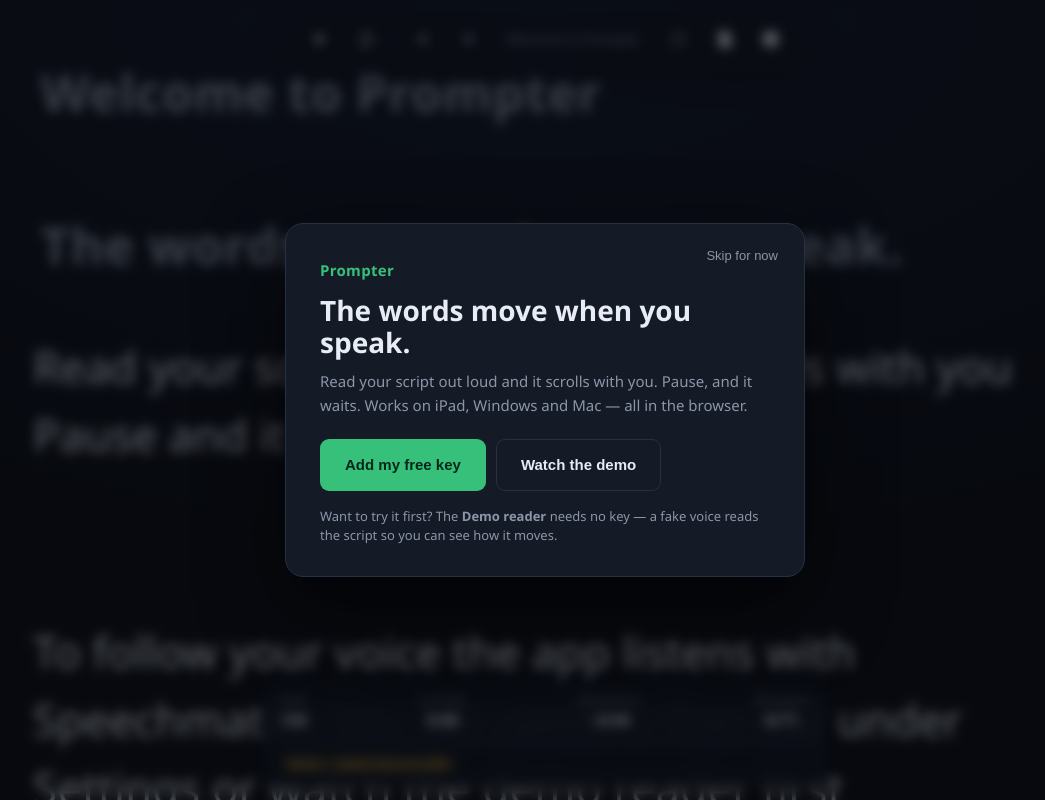
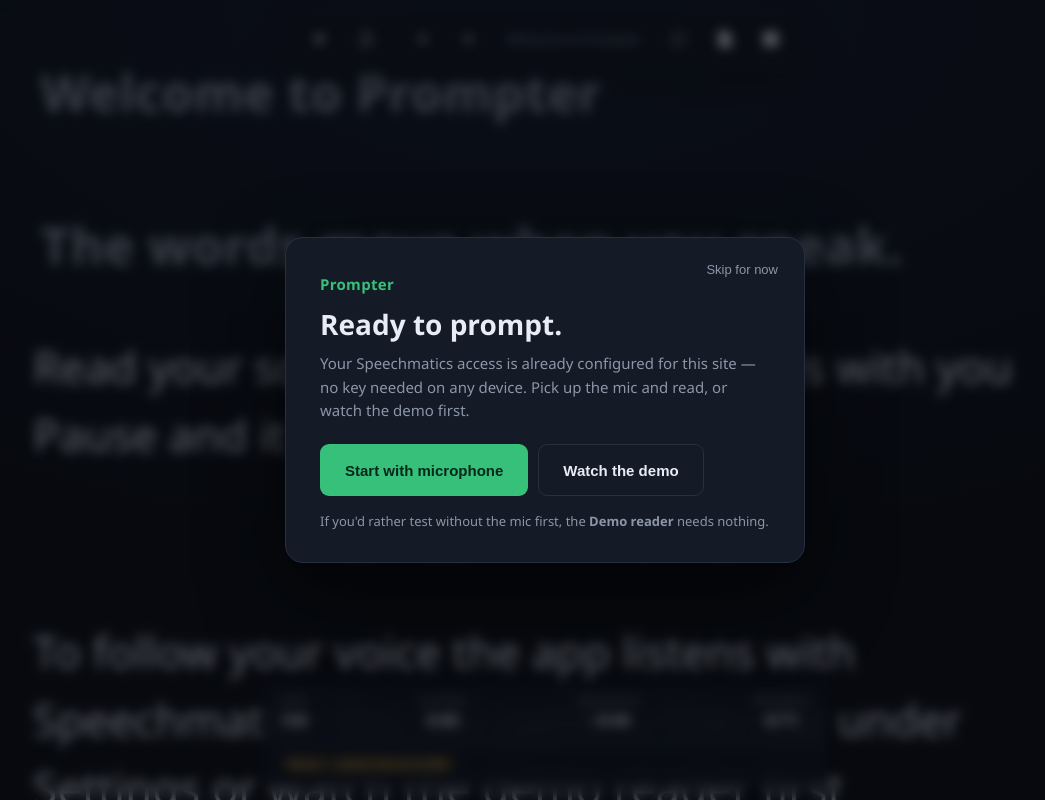
Before and after one commit to kiwispin/prompter, a React (Vite) app: page / in a window 1280 px wide. Shown: the whole page, without its empty margins (95-1140 px from the left). Built offline with nearby package versions, Linux system fonts and the light colour scheme.

Commit message:
Skip key entry when token proxy is configured; show Auto status in settings

```diff
--- a/src/App.jsx
+++ b/src/App.jsx
@@ -189,6 +189,7 @@
           onDone={dismissOnboarding}
           onWatchDemo={watchDemo}
           onSaveKey={useMicrophone}
+          tokenProxyUrl={settings.tokenProxyUrl}
         />
       )}
 
--- a/src/components/Onboarding.jsx
+++ b/src/components/Onboarding.jsx
@@ -1,8 +1,9 @@
 import { useState } from 'react'
 
-export default function Onboarding({ speechmaticsKey, saveSpeechmaticsKey, onDone, onWatchDemo, onSaveKey }) {
+export default function Onboarding({ speechmaticsKey, saveSpeechmaticsKey, onDone, onWatchDemo, onSaveKey, tokenProxyUrl }) {
   const [step, setStep] = useState(0)
   const [draft, setDraft] = useState(speechmaticsKey || '')
+  const autoKey = Boolean(tokenProxyUrl)
 
   const finish = (demo) => {
     saveSpeechmaticsKey(draft)
@@ -14,6 +15,27 @@
     <div className="onboard-overlay">
       <div className="onboard-card">
         {step === 0 && (
+          autoKey ? (
+            <>
+              <div className="onboard-brand">Prompter</div>
+              <h1 className="onboard-title">Ready to prompt.</h1>
+              <p className="onboard-sub">
+                Your Speechmatics access is already configured for this site — no key needed on any device.
+                Pick up the mic and read, or watch the demo first.
+              </p>
+              <div className="onboard-actions">
+                <button className="btn btn-primary btn-lg" onClick={onSaveKey}>
+                  Start with microphone
+                </button>
+                <button className="btn btn-ghost btn-lg" onClick={onWatchDemo}>
+                  Watch the demo
+                </button>
+              </div>
+              <p className="onboard-note">
+                If you'd rather test without the mic first, the <b>Demo reader</b> needs nothing.
+              </p>
+            </>
+          ) : (
             <>
               <div className="onboard-brand">Prompter</div>
               <h1 className="onboard-title">The words move when you speak.</h1>
@@ -32,6 +54,7 @@
                 Want to try it first? The <b>Demo reader</b> needs no key — a fake voice reads the script so you can see how it moves.
               </p>
             </>
+          )
         )}
 
         {step === 1 && (
--- a/src/components/SettingsPanel.jsx
+++ b/src/components/SettingsPanel.jsx
@@ -1,19 +1,26 @@
 import { useState } from 'react'
 
 export default function SettingsPanel({ settings, setSetting, resetSettings, speechmaticsKey, saveSpeechmaticsKey, onClose }) {
+  const proxyConfigured = Boolean(settings.tokenProxyUrl)
   return (
     <PanelShell title="Settings" onClose={onClose}>
       <Section title="API keys">
         <KeyRow
           label="Speechmatics"
-          hint="Required for live voice tracking — the Demo reader needs no key."
+          auto={proxyConfigured}
+          hint={
+            proxyConfigured
+              ? 'Automatic via token proxy — no key needed on any device. Optional manual key is used as a fallback.'
+              : 'Required for live voice tracking — the Demo reader needs no key.'
+          }
           value={speechmaticsKey}
           onChange={saveSpeechmaticsKey}
           url="https://portal.speechmatics.com/api-keys"
         />
         <p className="panel-note">
-          Your key stays in this browser and is sent only to Speechmatics to mint a short-lived session token.
-          New accounts start with free credit.
+          {proxyConfigured
+            ? 'Tokens are minted by your Cloudflare Worker; your key never reaches this device.'
+            : 'Your key stays in this browser and is sent only to Speechmatics to mint a short-lived session token. New accounts start with free credit.'}
         </p>
 
         <ProxyRow value={settings.tokenProxyUrl} onChange={(v) => setSetting('tokenProxyUrl', v)} />
@@ -202,7 +209,7 @@
   )
 }
 
-function KeyRow({ label, hint, value, onChange, url }) {
+function KeyRow({ label, hint, value, onChange, url, auto }) {
   const [editing, setEditing] = useState(false)
   const [draft, setDraft] = useState(value || '')
   const present = Boolean(value)
@@ -216,7 +223,9 @@
     <div className="keyrow">
       <div className="keyrow-head">
         <span className="keyrow-label">{label}</span>
-        <span className={`chip chip-sm ${present ? 'chip-demo' : 'chip-paused'}`}>{present ? 'Set' : 'Missing'}</span>
+        <span className={`chip chip-sm ${auto ? 'chip-demo' : present ? 'chip-demo' : 'chip-paused'}`}>
+          {auto ? 'Auto' : present ? 'Set' : 'Missing'}
+        </span>
       </div>
       {!editing ? (
         <div className="keyrow-actions">
```
Lines whose indentation alone changed are shown as unchanged.
